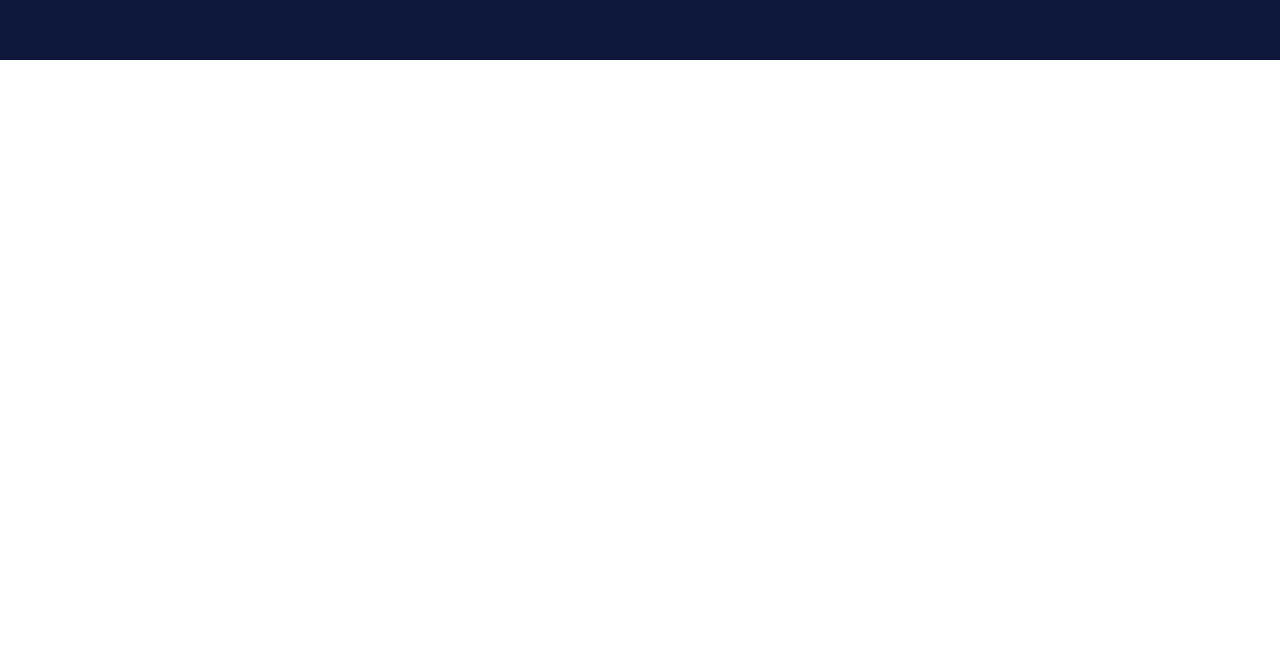
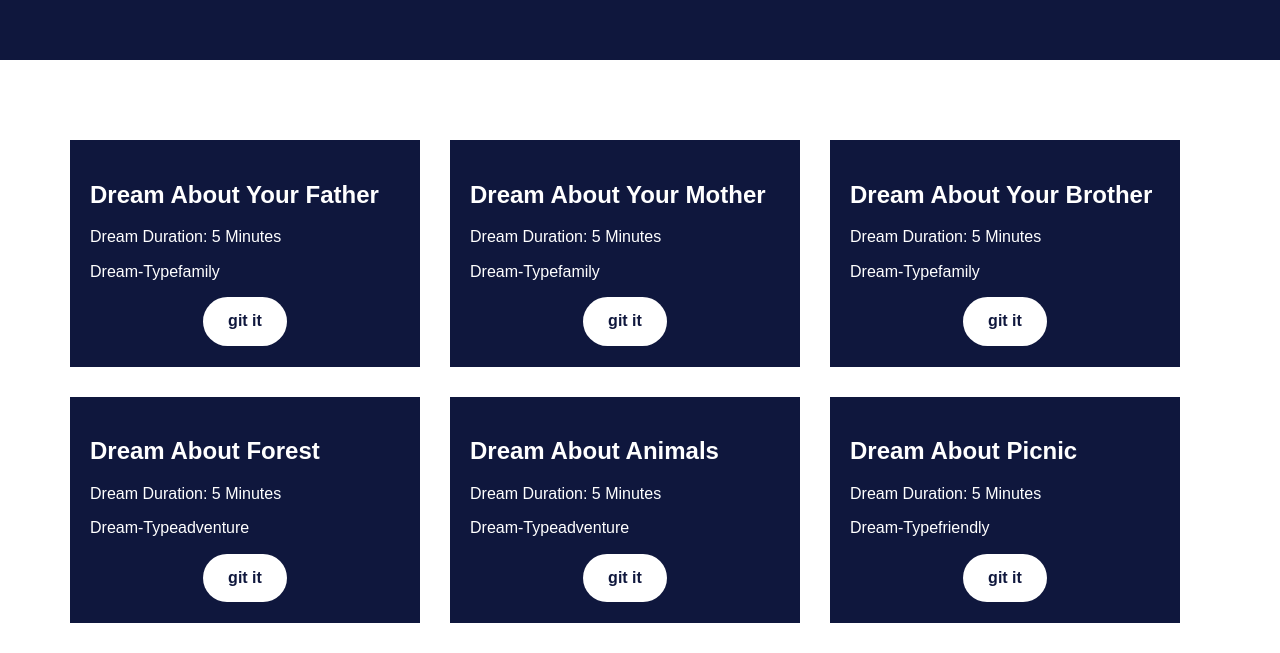
Before and after one commit to ZiadMoo/zzz, a plain HTML site: page index.html in a window 1280 px wide. Shown: the part 740-1393 px from the top of the page. Before the commit the page ends 800 px from the top, so only its background shows below. Drawn offline with Linux system fonts and the light colour scheme; a web font is replaced by a local one.

Commit message:
first update

```diff
--- a/Css/main.css
+++ b/Css/main.css
@@ -55,6 +55,7 @@ a {
     height: 100vh;
     background-color: var(--main-color);
     color: white;
+    margin-bottom: 80px;
 }
 
 .welcome-page .container {
@@ -143,6 +144,55 @@ a {
 
 /* end Welcome Page */
 
+/* Start dreams page */
+.dreams-page {}
+
+.dreams-page .container {
+    display: grid;
+    grid-template-columns: repeat(auto-fill, minmax(300px, 1fr));
+
+}
+
+.dreams-page .container .box {
+    border-color: var(--main-color);
+    border-style: solid;
+    border-width: 1px 0;
+    margin-right: 30px;
+    margin-bottom: 30px;
+    padding: 20px;
+    position: relative;
+    background-color: var(--main-color);
+    color: white;
+}
+
+.dreams-page .container .box span {}
+
+.dreams-page .container .box div {
+    text-align: center;
+}
+
+.dreams-page .box button {
+    color: var(--main-color);
+    font-weight: bold;
+    background: white;
+    padding: 10px 20px;
+    border-radius: 25px;
+    cursor: pointer;
+    border: 5px solid transparent;
+    transition: 0.3s;
+}
+
+.dreams-page .box button:hover {
+    color: white;
+    background-color: var(--main-color);
+    border-color: white;
+}
+
+.pro-box {}
+
+
+/* End dreams page */
+
 /* Start animation */
 @keyframes zzz {
     0% {
--- a/index.html
+++ b/index.html
@@ -35,6 +35,55 @@
 
             </div>
         </div>
+        <div class="dreams-page">
+            <div class="container">
+                <div class="box">
+                    <h2>dream about your father</h2>
+                    <p><span>dream duration: </span> 5 minutes</p>
+                    <p><span>dream-type</span>family</p>
+                    <div class="button"><button>git it </button>
+                    </div>
+                </div>
+                <div class="box">
+                    <h2>dream about your mother</h2>
+                    <p><span>dream duration: </span> 5 minutes</p>
+                    <p><span>dream-type</span>family</p>
+                    <div class="button"><button>git it </button>
+                    </div>
+                </div>
+                <div class="box">
+                    <h2>dream about your brother</h2>
+                    <p><span>dream duration: </span> 5 minutes</p>
+                    <p><span>dream-type</span>family</p>
+                    <div class="button"><button>git it </button>
+                    </div>
+                </div>
+                <div class="box">
+                    <h2>dream about forest</h2>
+                    <p><span>dream duration: </span> 5 minutes</p>
+                    <p><span>dream-type</span>adventure</p>
+                    <div class="button"> <button>git it </button></div>
+                </div>
+                <div class="box">
+                    <h2>dream about Animals</h2>
+                    <p><span>dream duration: </span> 5 minutes</p>
+                    <p><span>dream-type</span>adventure</p>
+                    <div class="button"> <button>git it </button></div>
+                </div>
+                <div class="box">
+                    <h2>dream about Picnic</h2>
+                    <p><span>dream duration: </span> 5 minutes</p>
+                    <p><span>dream-type</span>friendly</p>
+                    <div class="button"><button>git it </button>
+                    </div>
+                </div>
+                <!-- <div class="pro-box">
+                    <h2>pro</h2>
+                    <p>create your own dream</p>
+                    <p>duration up to 20 munites</p>
+                </div> -->
+            </div>
+        </div>
     </body>
 
 </html>
```
